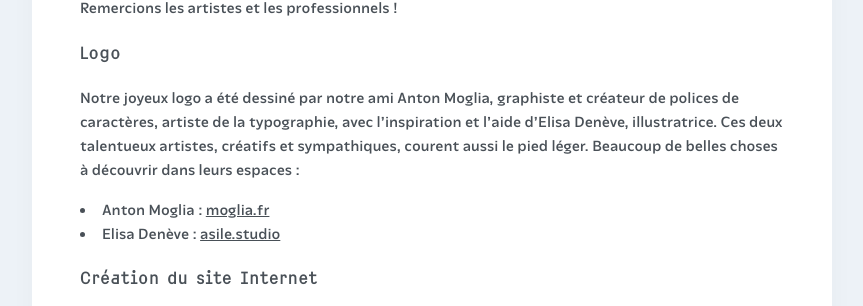
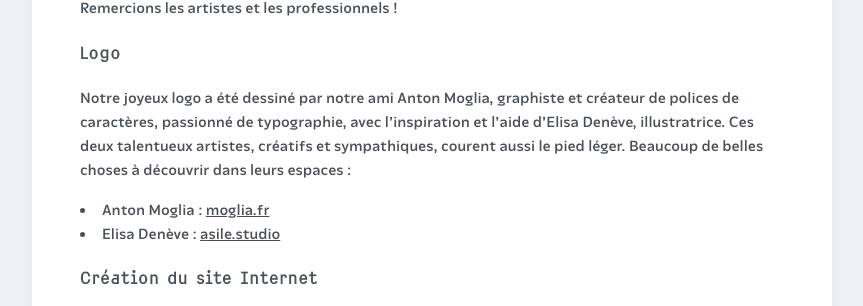
Before and after one commit to courirpaleo/courirpaleo.github.io, a Jekyll site: the page built from _pages/credits.md, in a window 1280 px wide. Shown: the part 386-692 px from the top of the page, without its empty margins (208-1071 px from the left). Built offline with Jekyll 4.4.1, drawn with Linux system fonts in a browser that asks for light colours; some web fonts are replaced.

Commit message:
Update credits.md

```diff
--- a/_pages/credits.md
+++ b/_pages/credits.md
@@ -7,7 +7,7 @@ title: Crédits des contenus du site - Association Courir Paléo
 Remercions les artistes et les professionnels&nbsp;!
 
 ### Logo
-Notre joyeux logo a été dessiné par notre ami Anton Moglia, graphiste et créateur de polices de caractères, artiste de la typographie, avec l'inspiration et l'aide d'Elisa Denève, illustratrice. Ces deux talentueux artistes, créatifs et sympathiques, courent aussi le pied léger.
+Notre joyeux logo a été dessiné par notre ami Anton Moglia, graphiste et créateur de polices de caractères, passionné de typographie, avec l'inspiration et l'aide d'Elisa Denève, illustratrice. Ces deux talentueux artistes, créatifs et sympathiques, courent aussi le pied léger.
 Beaucoup de belles choses à découvrir dans leurs espaces&nbsp;:
 - Anton Moglia : [moglia.fr](http://moglia.fr)
 - Elisa Denève : [asile.studio](http://asile.studio)
```
